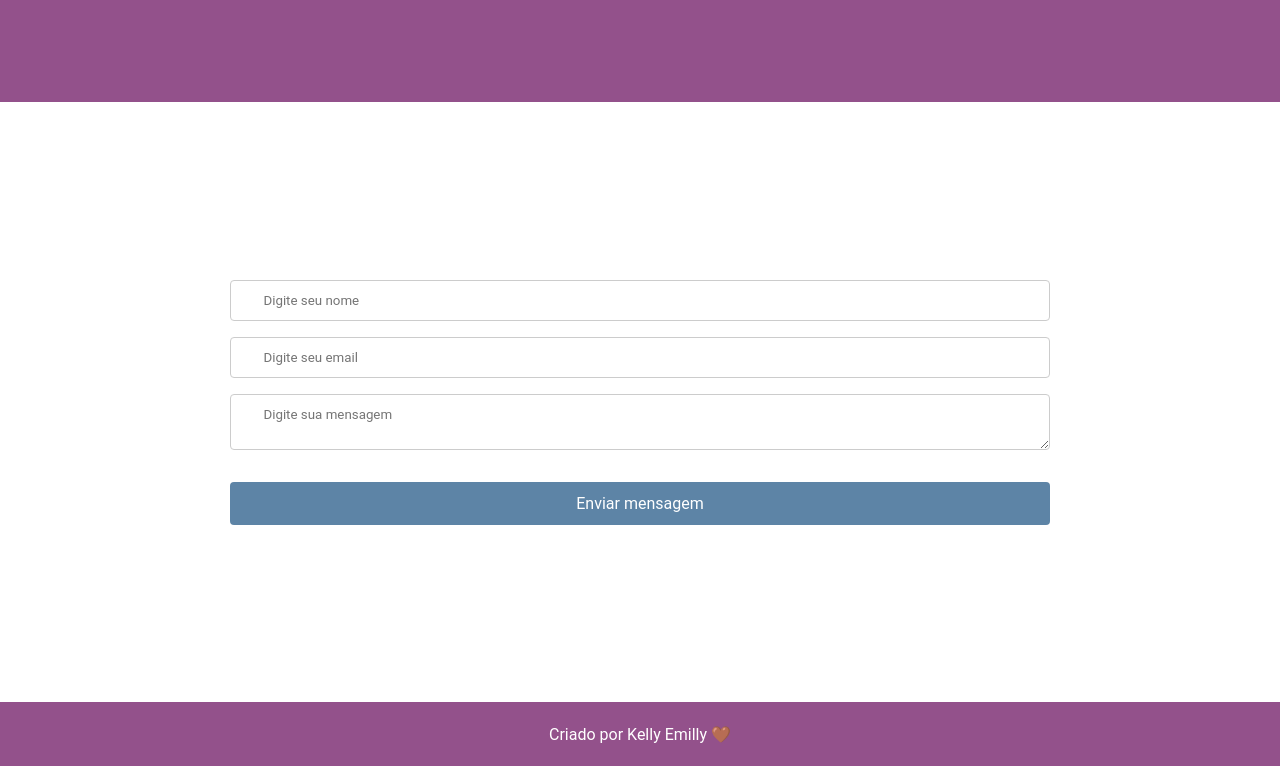
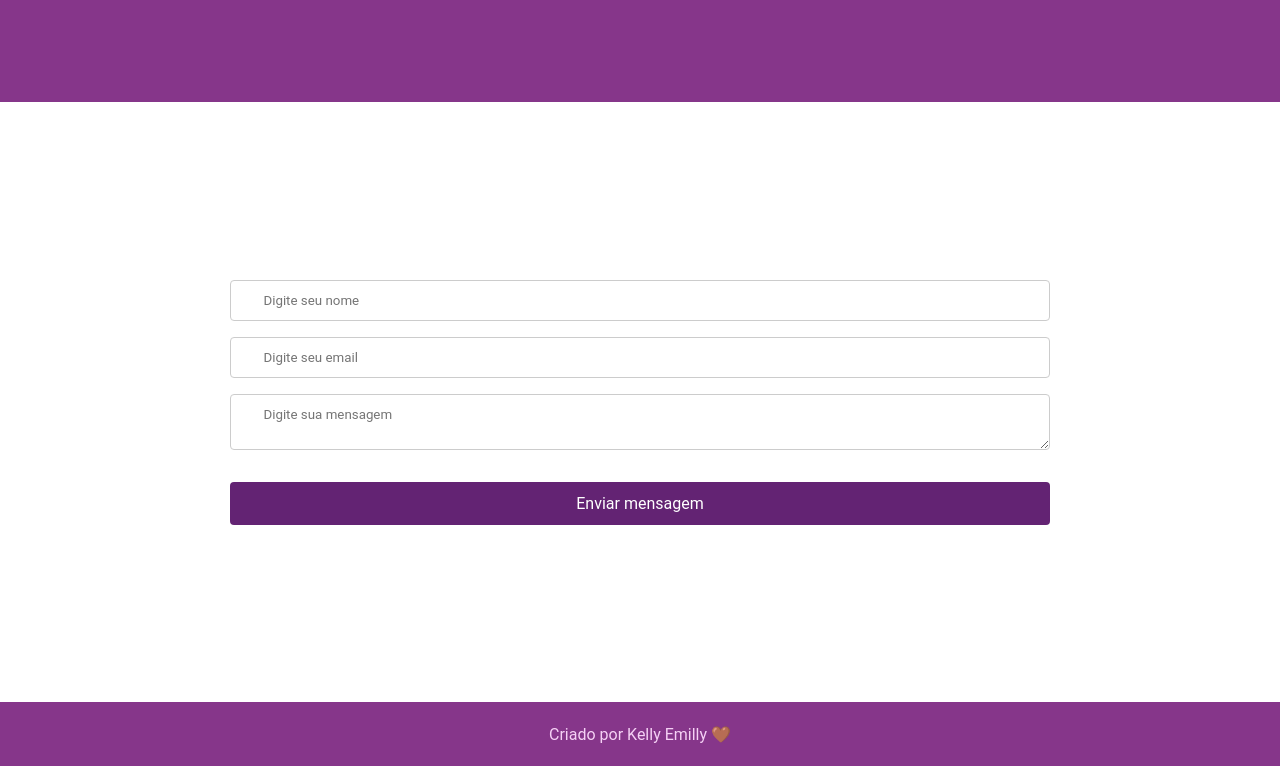
Before and after one commit to kellyemilly/projeto_final_react, a React (Vite) app: page /contato in a window 1280 px wide. Shown: the part 600-1366 px from the top of the page. Built offline with nearby package versions, Linux system fonts and the light colour scheme.

Commit message:
atualização

```diff
--- a/src/global.css
+++ b/src/global.css
@@ -1,8 +1,8 @@
 :root{
-    --primary-color: #93518b;
-    --text-color: #fff;
-    --background-section: #EDE9E0;
-    --text-sobre: #3c0936;
+    --primary-color: #86368a;
+    --text-color: #f5d1f5;
+    --background-section: #dec3e5;
+    --text-sobre: #47083f;
   }
 
   * {
--- a/src/pages/Contato/contato.module.css
+++ b/src/pages/Contato/contato.module.css
@@ -50,7 +50,7 @@
 
 
   .formButton {
-    background-color: #5d84a6;
+    background-color: #632373;
     border: none;
     color: white;
     padding: 12px 32px;
```
